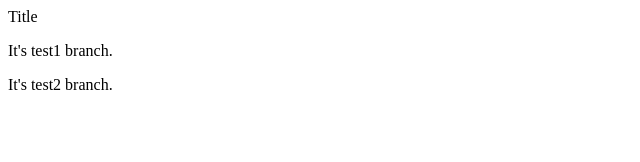
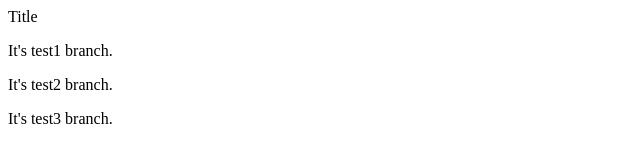
Before and after one commit to Gallon-Learning/git-demo, a plain HTML site: page index.html in a window 1280 px wide. Shown: the whole page, without its empty margins (0-640 px from the left). Drawn offline with Linux system fonts and the light colour scheme.

Commit message:
feet: add test3

```diff
--- a/index.html
+++ b/index.html
@@ -10,5 +10,6 @@
     <div>Title</div>
     <p>It's test1 branch.</p>
     <p>It's test2 branch.</p>
+    <p>It's test3 branch.</p>
 </body>
 </html>
```
